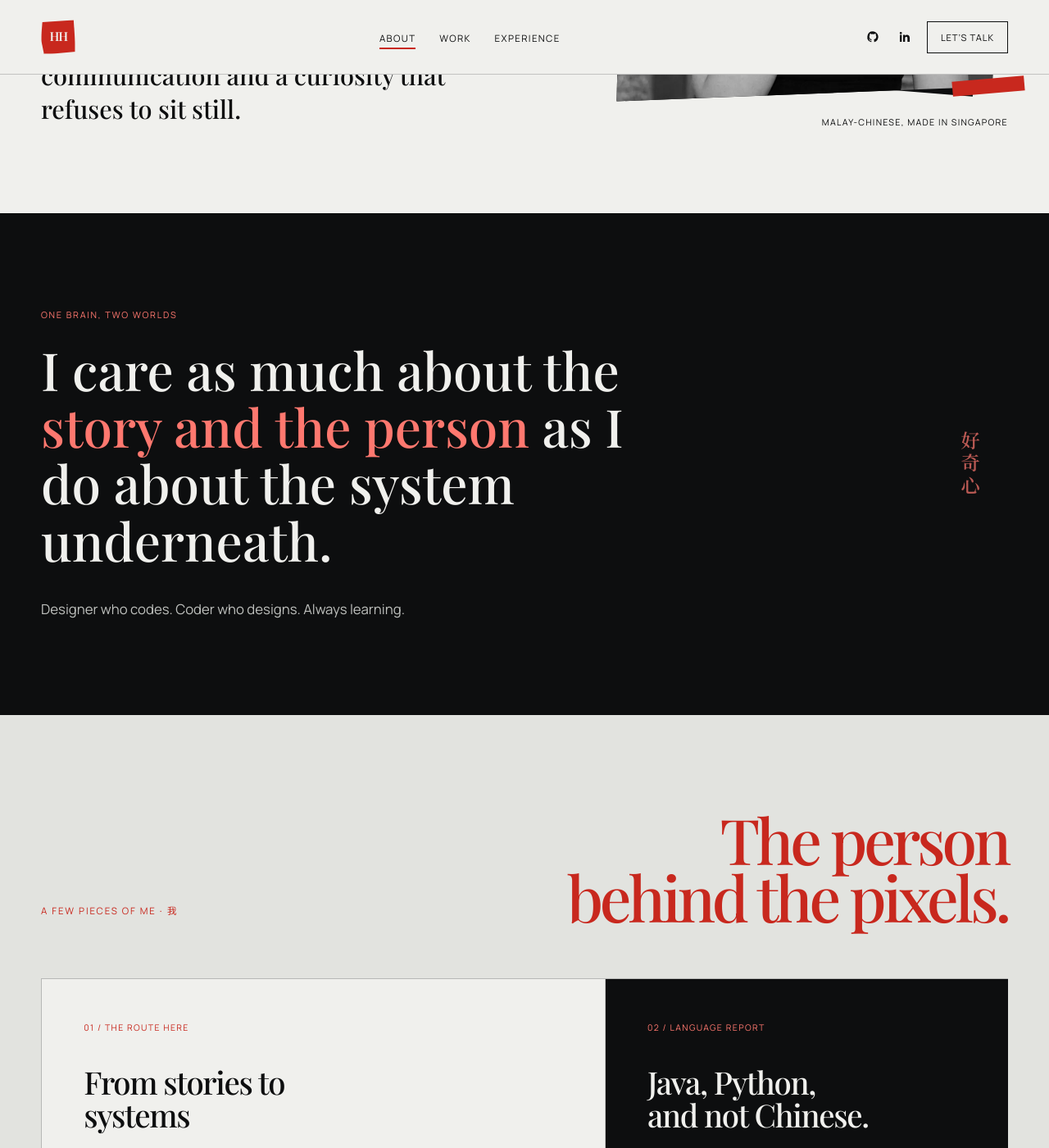
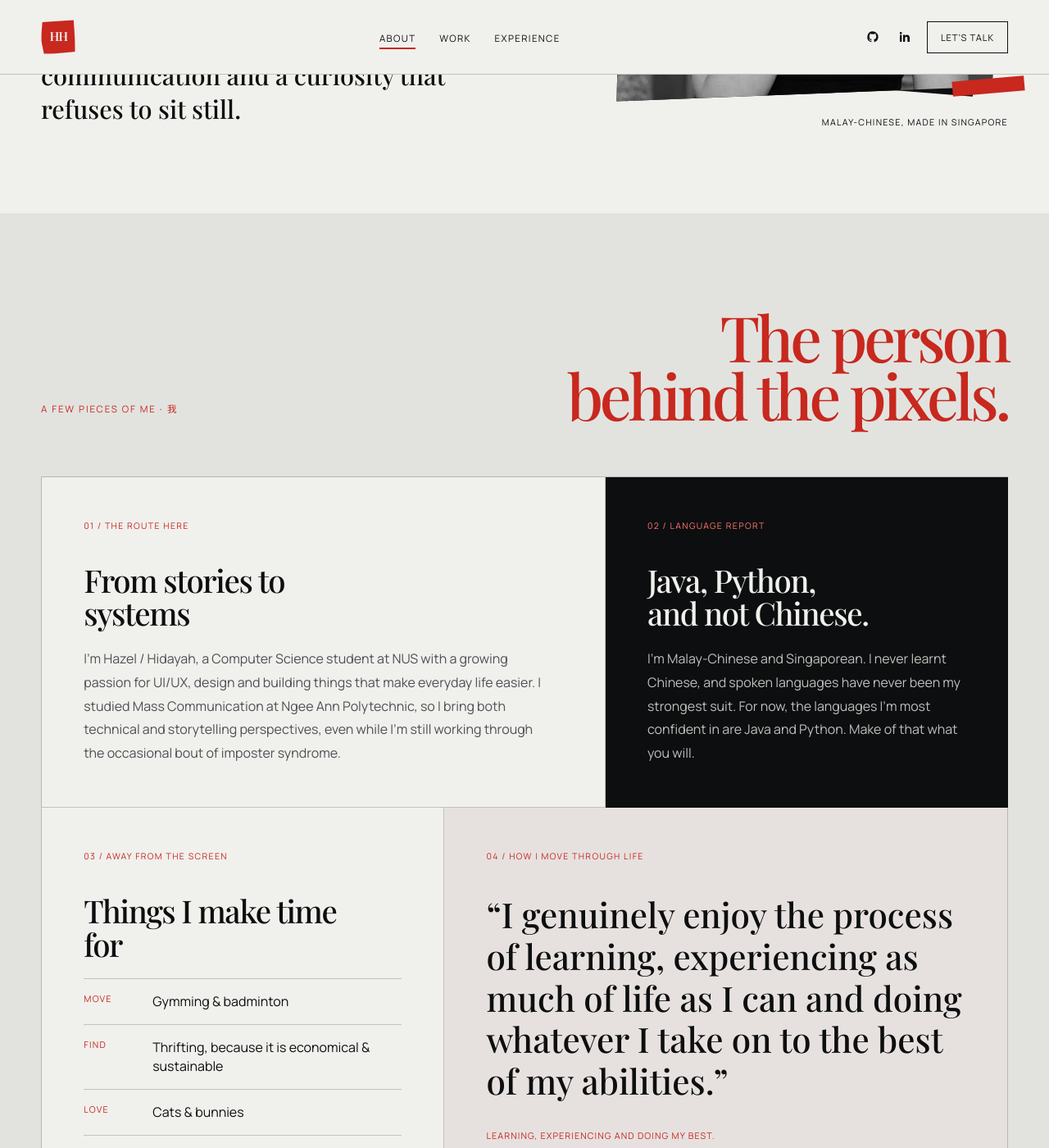
Before and after one commit to hazelhidayah/hazelhidayah.github.io, a Jekyll site: the page built from about.markdown, in a window 1280 px wide and 1400 px high, scrolled down 718 px. Shown: the whole window at 82% size. Built offline with Jekyll 4.4.1, drawn with Linux system fonts in a browser that asks for light colours.

Commit message:
Remove about manifesto section

```diff
--- a/about.markdown
+++ b/about.markdown
@@ -28,18 +28,6 @@ description: A few things that shaped how Hazel Hidayah builds, designs, and thi
         <figcaption>Malay-Chinese, made in Singapore</figcaption>
       </figure>
     </div>
-  </div>
-</section>
-
-<section class="about-manifesto" aria-label="Personal introduction">
-  <div class="section-inner about-manifesto__inner">
-    <p class="about-manifesto__label">One brain, two worlds</p>
-    <p class="about-manifesto__statement">
-      I care as much about the <em>story and the person</em> as I do about the system underneath.
-    </p>
-    <p class="about-manifesto__note">
-      Designer who codes. Coder who designs. Always learning.
-    </p>
   </div>
 </section>
 
--- a/assets/css/style.css
+++ b/assets/css/style.css
@@ -2979,61 +2979,6 @@ body::before {
   text-transform: uppercase;
 }
 
-.about-manifesto {
-  position: relative;
-  overflow: hidden;
-  padding: clamp(4.5rem, 9vw, 8rem) 0;
-  background: var(--ink);
-  color: var(--paper);
-}
-
-.about-manifesto::after {
-  content: "好奇心";
-  position: absolute;
-  right: clamp(1.5rem, 6vw, 6rem);
-  top: 50%;
-  color: var(--red-on-dark);
-  font-family: "Noto Serif SC", var(--serif);
-  font-size: clamp(1rem, 2vw, 1.45rem);
-  letter-spacing: 0.18em;
-  opacity: 0.72;
-  transform: translateY(-50%);
-  writing-mode: vertical-rl;
-}
-
-.about-manifesto__inner {
-  padding-right: clamp(3rem, 9vw, 8rem);
-}
-
-.about-manifesto__label {
-  margin: 0 0 1.4rem;
-  color: var(--red-on-dark);
-  font-family: var(--mono);
-  font-size: 0.68rem;
-  letter-spacing: 0.16em;
-  text-transform: uppercase;
-}
-
-.about-manifesto__statement {
-  max-width: 19ch;
-  margin: 0;
-  color: var(--paper);
-  font-family: var(--serif);
-  font-size: clamp(2rem, 5vw, 4.6rem);
-  line-height: 1.08;
-}
-
-.about-manifesto__statement em {
-  color: var(--red-on-dark);
-  font-style: normal;
-}
-
-.about-manifesto__note {
-  margin: 2.25rem 0 0;
-  color: var(--muted-on-dark);
-  font-size: clamp(0.92rem, 1.5vw, 1.05rem);
-}
-
 .about-pieces {
   padding: clamp(4.5rem, 9vw, 8rem) 0;
   background: var(--paper-deep);
@@ -3224,10 +3169,6 @@ body::before {
     width: 92%;
   }
 
-  .about-manifesto__statement {
-    max-width: 16ch;
-  }
-
   .about-pieces__heading {
     align-items: flex-start;
     flex-direction: column;
@@ -3265,15 +3206,6 @@ body::before {
     width: 100%;
   }
 
-  .about-manifesto::after {
-    right: 1rem;
-    opacity: 0.42;
-  }
-
-  .about-manifesto__inner {
-    padding-right: 2.25rem;
-  }
-
   .about-tile {
     padding: 1.5rem;
   }
```
